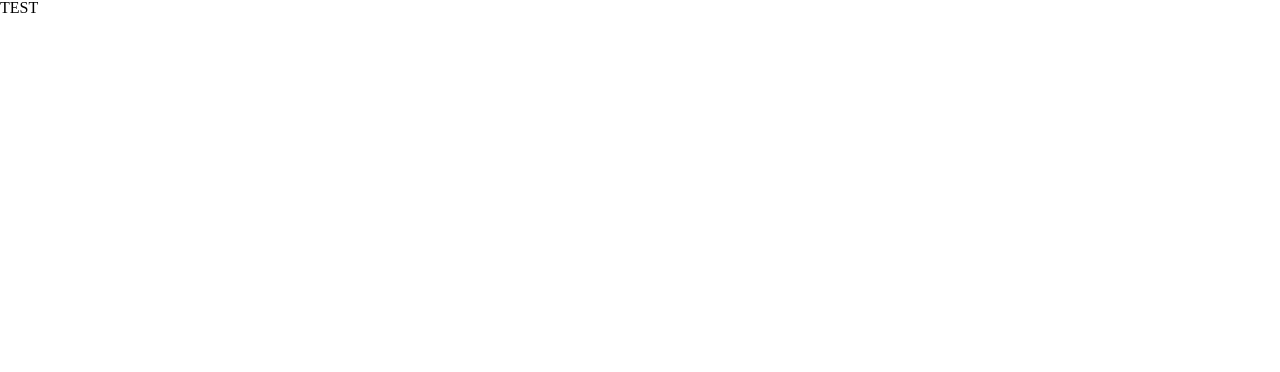
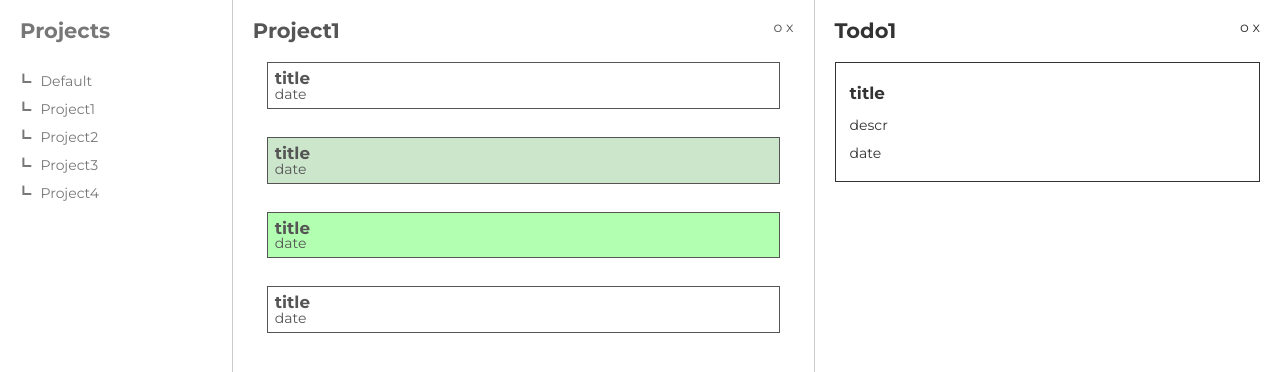
Before and after one commit to pudu87/todo-list, a website built with webpack: page dist/index.html in a window 1280 px wide. Shown: the top 372 px of the page. Built offline with nearby package versions, Linux system fonts and the light colour scheme.

Commit message:
create html skeleton

```diff
--- a/dist/index.html
+++ b/dist/index.html
@@ -5,12 +5,84 @@
 
     <title>This is a website</title>
 
+    <link rel="preconnect" href="https://fonts.gstatic.com">
+    <link rel="stylesheet" href="https://fonts.googleapis.com/css2?family=Montserrat:wght@400;700&display=swap">
     <link rel="stylesheet" href="styles/reset.css">
     <link rel="stylesheet" href="styles/main.css">
   </head>
 
   <body>
-    TEST
+    <div class="container">
+      <section id="project-overview">
+        <h1>Projects</h1>
+        <ul>
+          <li>Default</li>
+          <li>Project1</li>
+          <li>Project2</li>
+          <li>Project3</li>
+          <li>Project4</li>
+        </ul>
+      </section>
+
+      <section id="project-folder">
+        <header>
+          <h1>Project1</h1>
+
+          <form class ="display-none" action="submitProject()">
+            <input type="text" id="name">
+            <input type="submit" value="confirm">
+          </form>
+
+          <div>
+            <span>o</span>
+            <span>x</span>
+          </div>
+        </header>
+
+        <ul>
+          <li>
+            <h2>title</h2>
+            <div>date</div>
+          </li>
+          <li class='urgent'>
+            <h2>title</h2>
+            <div>date</div>
+          </li>
+          <li class='very-urgent'>
+            <h2>title</h2>
+            <div>date</div>
+          </li>
+          <li>
+            <h2>title</h2>
+            <div>date</div>
+          </li>
+        </ul>
+      </section>
+
+      <section id="todo-folder">
+        <header>
+          <h1>Todo1</h1>
+          <div>
+            <span>o</span>
+            <span>x</span>
+          </div>
+        </header>
+
+        <form class="display-none" action="submitTodo()">
+          <input type="text" id="title" name="title">
+          <input type="text" id="description" name="title">
+          <input type="text" id="title" name="title">
+          <input type="submit" value="confirm">
+        </form>
+
+        <article>
+          <h2>title</h2>
+          <p>descr</p>
+          <div>date</div>
+        </article>
+      </section>
+    </div>
+
     <script src="main.js"></script>
   </body>
 </html>
--- a/dist/styles/main.css
+++ b/dist/styles/main.css
@@ -0,0 +1,73 @@
+@charset "UTF-8";
+* {
+  box-sizing: border-box; }
+
+.display-none {
+  display: none; }
+
+header {
+  display: flex;
+  justify-content: space-between; }
+  header span:hover {
+    font-weight: bold;
+    color: #000;
+    cursor: pointer; }
+
+h1 {
+  font-weight: bold;
+  font-size: 1.5em;
+  margin-bottom: 1em; }
+
+h2 {
+  font-weight: bold;
+  font-size: 1.2em; }
+
+.very-urgent {
+  background-color: rgba(0, 255, 0, 0.3); }
+
+.urgent {
+  background-color: rgba(0, 128, 0, 0.2); }
+
+.container {
+  display: grid;
+  grid-template-columns: 2fr 5fr 4fr;
+  font-family: 'Montserrat', sans-serif;
+  font-size: 14px; }
+  .container > * {
+    min-height: 100vh;
+    padding: 20px;
+    border-right: 1px solid #ccc; }
+  .container > *:last-child {
+    border-right: none; }
+
+#project-overview {
+  color: #777; }
+  #project-overview li {
+    display: block; }
+  #project-overview li:before {
+    position: relative;
+    bottom: 5px;
+    content: '⌞ ';
+    font-size: 2em; }
+  #project-overview li:hover {
+    font-weight: bold;
+    color: #000;
+    cursor: pointer; }
+
+#project-folder {
+  color: #555; }
+  #project-folder li {
+    margin: 0 1em 2em 1em;
+    padding: .5em;
+    border: 1px solid; }
+  #project-folder li:hover {
+    background-color: rgba(0, 255, 0, 0.1);
+    cursor: pointer; }
+
+#todo-folder {
+  color: #333; }
+  #todo-folder article,
+  #todo-folder form {
+    padding: 1em;
+    border: 1px solid;
+    line-height: 2; }
--- a/dist/styles/scss/main.scss
+++ b/dist/styles/scss/main.scss
@@ -0,0 +1,87 @@
+///////
+* {
+  box-sizing: border-box;
+}
+.display-none {
+  display: none;
+}
+header {
+  display: flex;
+  justify-content: space-between;
+  span:hover {
+    font-weight: bold;
+    color: #000;
+    cursor: pointer;
+  }
+}
+h1 {
+  font-weight: bold;
+  font-size: 1.5em;
+  margin-bottom: 1em;
+}
+h2 {
+  font-weight: bold;
+  font-size: 1.2em;
+}
+.very-urgent {
+  background-color: rgba(0, 255, 0, .3);
+}
+.urgent {
+  background-color: rgba(0, 128, 0, .2);
+}
+///////
+.container {
+  display: grid;
+  grid-template-columns: 2fr 5fr 4fr;
+  font-family: 'Montserrat', sans-serif;
+  font-size: 14px;
+  > * {
+    min-height: 100vh;
+    padding: 20px;
+    border-right: 1px solid #ccc;
+  }
+  > *:last-child {
+    border-right: none;
+  }
+}
+///////
+#project-overview {
+  color: #777;
+  li {
+    display: block;
+  }
+  li:before {
+    position: relative;
+    bottom: 5px;
+    content: '⌞ ';
+    font-size: 2em;
+  }
+  li:hover {
+    font-weight: bold;
+    color: #000;
+    cursor: pointer;
+  }
+}
+///////
+#project-folder {
+  color: #555;
+  li {
+    margin: 0 1em 2em 1em;
+    padding: .5em;
+    border: 1px solid;
+  }
+  li:hover {
+    background-color: rgba(0, 255, 0, .1);
+    cursor: pointer;
+  }
+}
+///////
+#todo-folder {
+  color: #333;
+  article,
+  form {
+    padding: 1em;
+    border: 1px solid;
+    line-height: 2;
+  }
+}
```
